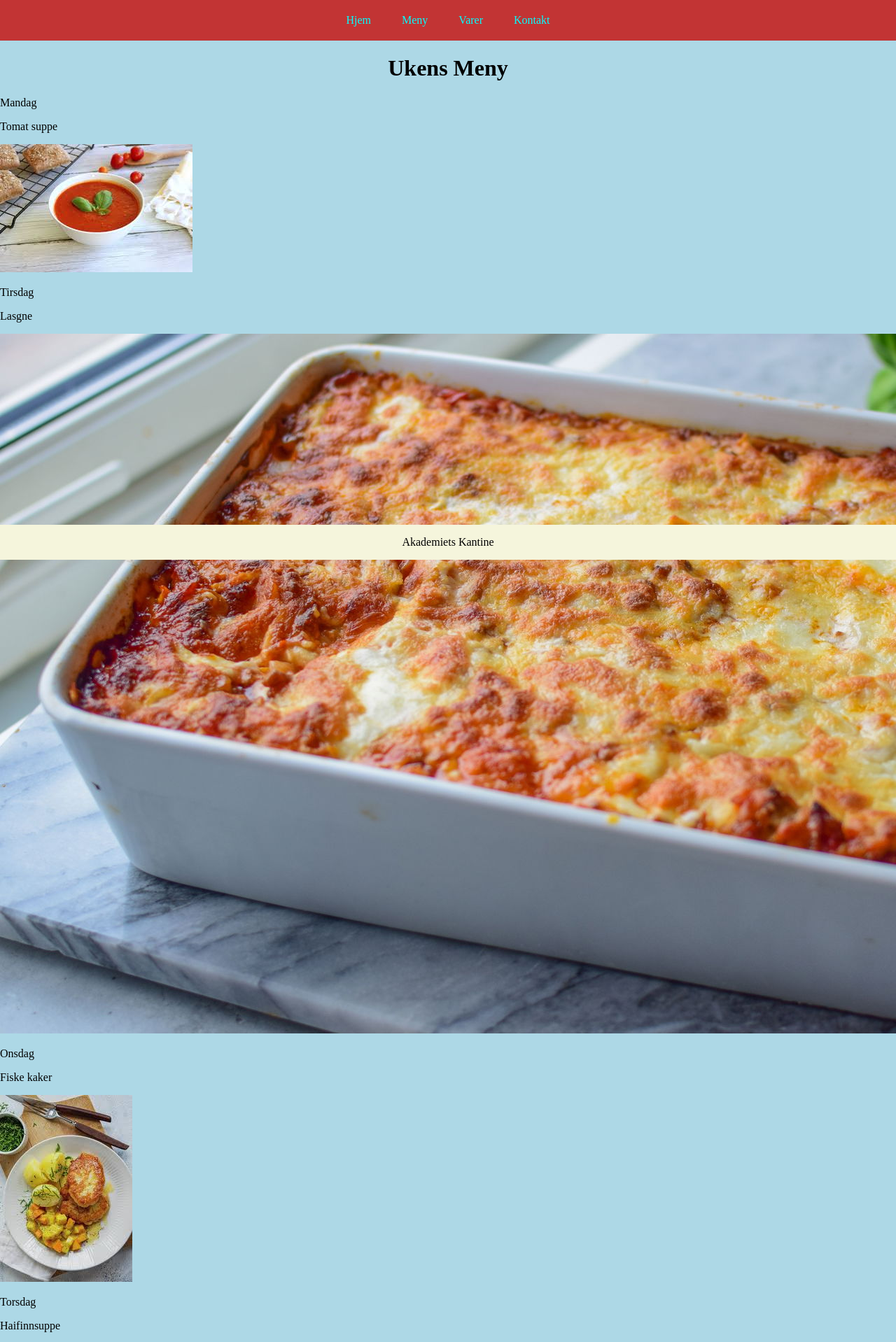
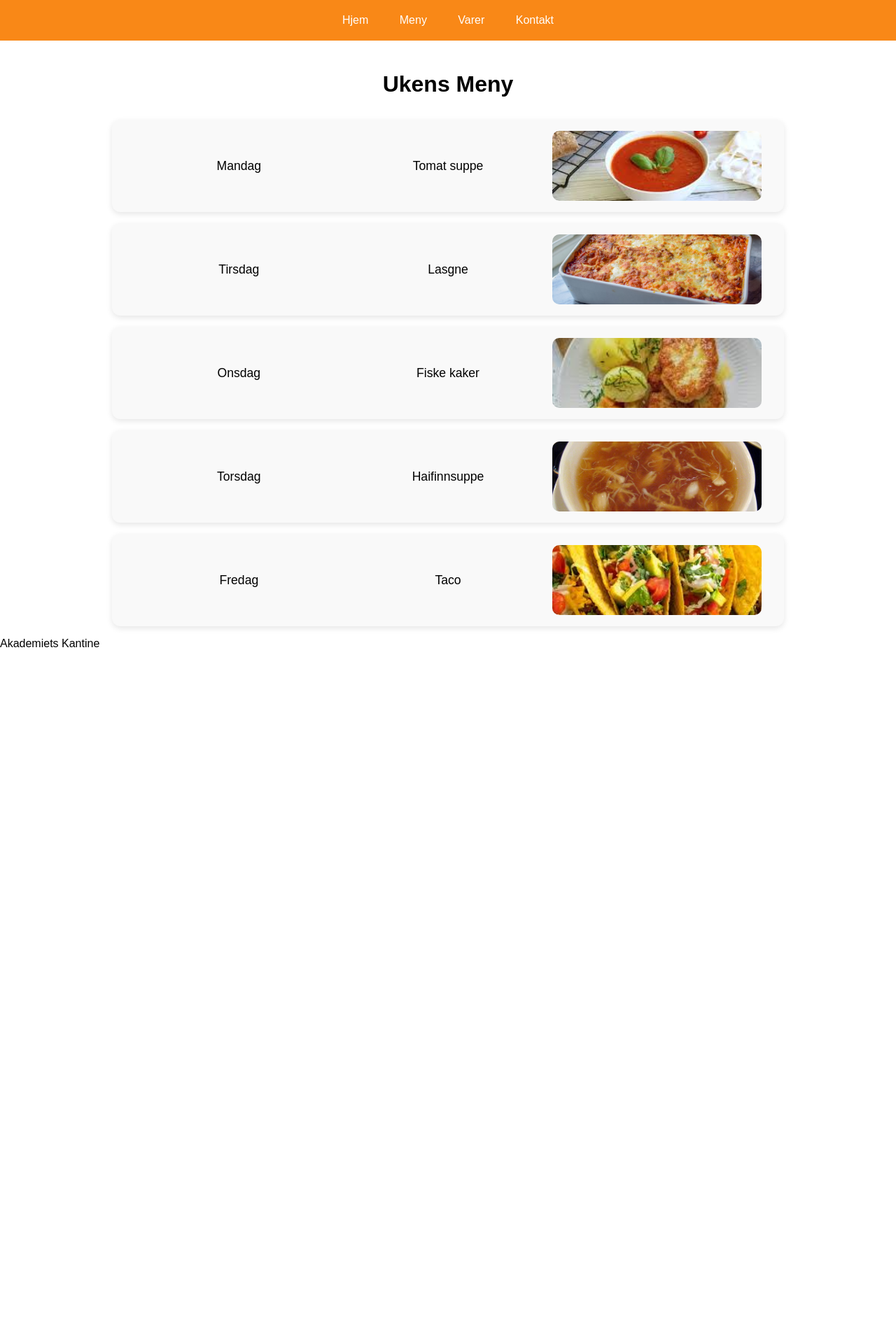
Before and after one commit to Sjefern/nettsideskolekantine, a Flask app: page /meny in a window 1280 px wide; the page is wider, and only the part inside the window is pictured. Shown: the top 1918 px of that part at 70% size. After the commit the page ends 925 px from the top of that part, so only its background shows below. Run offline with Flask 3, Linux system fonts and the light colour scheme.

Commit message:
har lagt til styling på h1, innhold, forsidebilde, body og meny siden. har også kommentert på nav bar stylingen og den nye stylingen

```diff
--- a/static/css/style.css
+++ b/static/css/style.css
@@ -1,47 +1,105 @@
 
-
-h1{
-    text-align: center;
+.navbar {
+    position: fixed;    /* Fester navigasjonslinjen til toppen av skjermen slik at den alltid er synlig når man scroller */
+    top: 0; /* Plasserer navbar helt øverst på siden */
+    left: 0;    /* Starter posisjoneringen fra venstre kant av vinduet */
+    width: 100%;    /* Gjør at navbar dekker hele bredden av skjermen */
+    z-index: 1000;  /* Sørger for at navbar ligger over alt annet innhold (unngår at den blir skjult bak bilder/tekst) */
 }
 
-
-
-.navbar ul{
-    list-style-type: none;
-    background-color: rgb(194, 52, 52);
-    padding: 0;
-    margin: 0;
-    text-align: center;
-}
-.navbar a {
-    color: aqua;
-    text-decoration: none;
-    padding: 20px;
-    display: block;
-
+.navbar ul {
+    list-style-type: none;  /* Fjerner standard punktmerking som ul-listen har fra før */
+    background-color: rgb(249, 136, 23);    /* Setter bakgrunnsfargen til oransje */
+    padding: 0; /* Fjerner standard innvendig avstand (padding) som ul vanligvis har */
+    margin: 0;  /* Fjerner standard avstand i kantene (margin) slik at navbaren sitter fint med kanten */
+    text-align: center; /* Sentrerer lenkene horisontalt inni navbaren */
 }
 
-.navbar a:hover{
-    background-color: black;
+.navbar a {
+    color: rgb(255, 255, 255);  /* Gjør lenketeksten hvit */
+    text-decoration: none;  /* Fjerner standard understrek på lenker */
+    padding-right: 50px;    /* Ekstra plass på høyre side av lenkene */
+    padding-left: 100px;    /* Ekstra plass på venstre side av lenkene */
+    padding: 20px;  /* Generell padding rundt lenken (overstyrer de to over) */
+    display: block; /* Gjør lenkene til blokkelementer slik at hele området blir klikkbart, ikke bare teksten */
 }
 
-.navbar li{
-     display: inline-block;
+.navbar a:hover {
+    background-color: black;    /* Når man holder musepekeren over lenken, byttes bakgrunnsfargen for å gi visuell respons */
+}
+
+.navbar li {
+    display: inline-block;  /* Plasserer listeelementene horisontalt i stedet for vertikalt */
+}
+
+h1 {
+    text-align: center; /* Sentrerer overskriften i midten av siden */
+    margin-top: 2rem;   /* Gir luft over overskriften */
+    font-size: 2rem;    /* Setter størrelsen på teksten */
+    color: #000000; /* Svart tekstfarge */
+}
+
+.innhold {
+    text-align: center; /* Sentrerer teksten horisontalt */
+    font-size: 25px;    /* Øker tekststørrelsen */
+}
+
+.forsidebilde {
+    width: 100%;    /* Bildet fyller hele bredden */
+    overflow: hidden;   /* Skjuler deler av bildet som stikker utenfor containerens høyde */
+    height: 200px;  /* Setter en fast høyde for bildet */
+    object-fit: cover;  /* Beskjærer bildet for å fylle containeren uten å gjøre bildet utstrekket */
+    object-position: center;    /* Sørger for at midten av bildet er synlig */
+    display: block; /* Fjerner uønsket mellomrom under bildet som kommer av at <img> er inline som standard */
 }
 
 body {
-  background: lightblue;
-  color: black;
-  padding: 0px;
-  margin: 0;
+    background: rgb(255, 255, 255); /* Setter hvit bakgrunnsfarge */
+    color: black;   /* Setter svart som standard tekstfarge */
+    padding: 0px;   /* Fjerner standard innvendig padding fra nettleseren */
+    margin: 0;  /* Fjerner standard margin fra nettleseren */
+    padding-bottom: 100px;  /* Legger til plass nederst slik at footeren ikke dekker innhold */
+    padding-top: 70px;  /* Legger til plass øverst slik at innholdet ikke havner bak navbaren */
+    font-family: Arial, Helvetica, sans-serif;  /* Setter en enkel fontfamilie */
 }
 
-.footer {
-    position: fixed;
-    bottom: 0px;
-    text-align: center;
-    background-color: beige;
-    width: 100%;
+.menycontainer {
+    display: flex;  /* Gjør elementet til en flexcontainer som lar oss kontrollere layouten */
+    flex-direction: column; /* Plasserer elementene (menybokser) under hverandre i en kolonne */
+    align-items: center;    /* Sentrerer boksene horisontalt i containeren */
+    justify-content: center;    /* Sentrerer innholdet vertikalt */
+    gap: 1rem;  /* Gir jevn avstand mellom hver menyboks */
+    width: 100%;    /* Containeren strekker seg over hele bredden */
+    margin-top: 2rem;   /* Gir luft over containeren */
+}
 
+.menyboks {
+    display: flex;  /* Bruker flex for å plassere dag, dagens og bilde på samme rad */
+    justify-content: space-evenly;  /* Fordeler plass jevnt mellom elementene i raden */
+    align-items: center;    /* Justerer tekst og bilder slik at de ligger på midten vertikalt */
+    width: 70%; /* Gjør hver boks 70% av sidens bredde */
+    background-color: #f9f9f9;  /* Lys grå bakgrunn */
+    padding: 1rem 2rem; /* Innvendig avstand for at innholdet ikke skal ligge helt inntil kantene */
+    border-radius: 12px;    /* Runde hjørner */
+    box-shadow: 0 3px 8px rgba(0, 0, 0, 0.1);   /* Legger på svak skygge */
+}
 
+.menydag,
+.menydagens,
+.menybilde {
+    flex: 1.3;  /* Gir hvert element lik fleksplass slik at de tar omtrent like mye rom */
+    text-align: center; /* Sentrerer innholdet i hver kolonne */
 }
+
+.menydag,
+.menydagens {
+    font-size: 1.1rem;  /* Font størrelse */
+    font-weight: 500;   /* Gjør teksten tykkere */
+}
+
+.menybilde {
+    width: 100px;   /* Setter fast bredde for bildene i menyen */
+    height: 100px;  /* Setter fast høyde for bildene */
+    object-fit: cover;  /* Sørger for at bildet fyller rammen uten å strekke seg */
+    border-radius: 10px;    /* Runde hjørner på bildene */
+}
```
